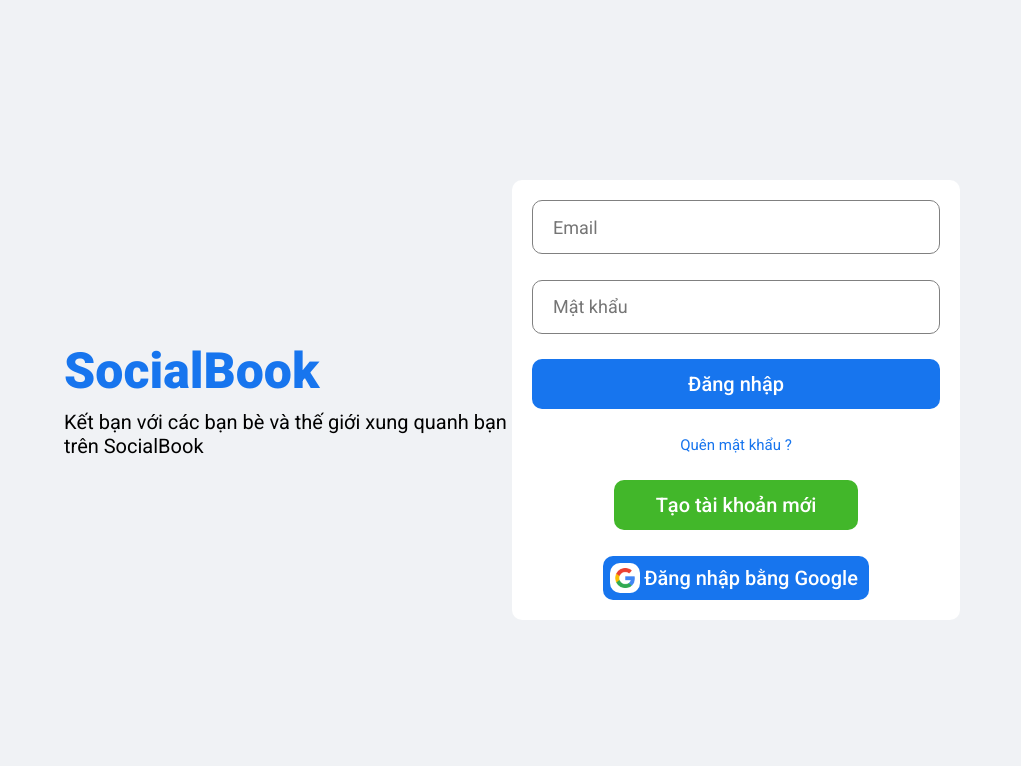
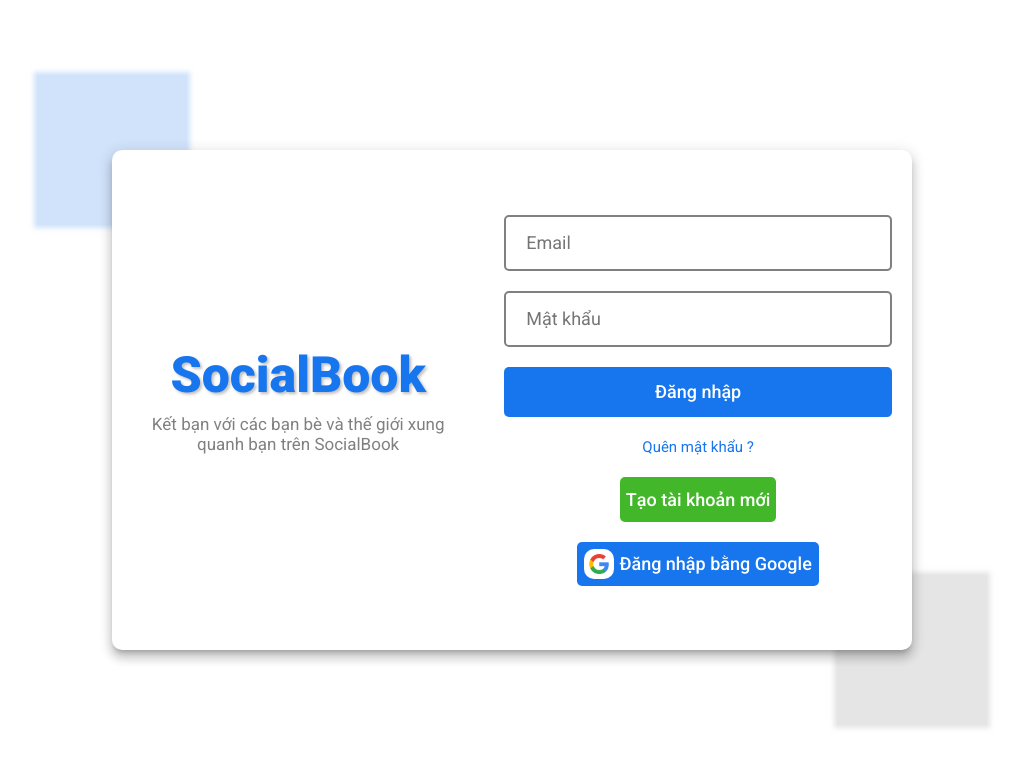
Before and after one commit to tanloi201710/social-media-web, a React (Create React App) app: page /login in a window 1280 px wide. Shown: the top 766 px of the page, without its empty margins (128-1149 px from the left). Built offline with nearby package versions, Linux system fonts and the light colour scheme; a web font is replaced by a local one.

Commit message:
design login and register form

```diff
--- a/src/App.js
+++ b/src/App.js
@@ -34,7 +34,7 @@
 
   useEffect(() => {
     if(user && savedSocket === null) {
-      socket.current = io("ws://localhost:8080");
+      socket.current = io("ws://social-socket-ct466.herokuapp.com");
       dispatch({ type: SET_SOCKET, payload: socket });
     }
   }, [user, dispatch, savedSocket]);
--- a/src/api/index.js
+++ b/src/api/index.js
@@ -1,6 +1,6 @@
 import axios from "axios";
-const API = axios.create({ baseURL: 'http://localhost:5000/api'});
-// const API = axios.create({ baseURL: 'https://social-api-ct466.herokuapp.com/api'});
+// const API = axios.create({ baseURL: 'http://localhost:5000/api'});
+const API = axios.create({ baseURL: 'https://social-api-ct466.herokuapp.com/api'});
 
 API.interceptors.request.use((req) => {
     if(localStorage.getItem('profile')){
--- a/src/pages/login/Login.css
+++ b/src/pages/login/Login.css
@@ -1,21 +1,65 @@
 .login {
     width: 100vw;
     height: 100vh;
-    background-color: #f0f2f5;
+    background-color: #ffffffcc;
     display: flex;
     align-items: center;
     justify-content: center;
-    --border-radius: 5px;
+    --border-radius: 10px;
+    --border-radius-btn: 5px;
+    --button-fsz: 18px;
 }
 
 .loginWrapper {
-    width: 70%;
-    height: 70%;
+    width: 800px;
+    height: 500px;
     display: flex;
+    background-color: white;
+    border-radius: var(--border-radius);
+    -webkit-box-shadow: 0px 5px 5px -3px rgba(0, 0, 0, 0.2),
+        0px 8px 10px 1px rgba(0, 0, 0, 0.14),
+        0px 3px 14px 2px rgba(0, 0, 0, 0.12);
+    box-shadow:  0px 5px 5px -3px rgba(0, 0, 0, 0.2),
+        0px 8px 10px 1px rgba(0, 0, 0, 0.14),
+        0px 3px 14px 2px rgba(0, 0, 0, 0.12);
+    position: relative;
 }
 
-.loginLeft, .loginRight {
+.loginWrapper::before {
+    content: "";
+    position: absolute;
+    top: -75px;
+    left: -75px;
+    width: 150px;
+    height: 150px;
+    background-color: #1775ee;
+    box-shadow:  0px 0px 5px 3px #1775ee;
+    z-index: -1;
+}
+
+.loginWrapper::after {
+    content: "";
+    position: absolute;
+    bottom: -75px;
+    right: -75px;
+    width: 150px;
+    height: 150px;
+    background-color: rgba(0, 0, 0, 0.5);
+    box-shadow:  0px 0px 5px 3px rgba(0, 0, 0, 0.5);
+    z-index: -1;
+}
+
+.loginLeft {
     flex: 1;
+    display: flex;
+    flex-direction: column;
+    justify-content: center;
+    align-items: center;
+    padding: 15px;
+}
+
+.loginRight {
+    flex: 1.25;
     display: flex;
     flex-direction: column;
     justify-content: center;
@@ -26,10 +70,13 @@
     font-weight: 800;
     color: #1775ee;
     margin-bottom: 10px;
+    text-shadow: 2px 2px 3px rgba(0,0,0,0.25);
 }
 
 .loginDesc {
-    font-size: 20px;
+    font-size: 17px;
+    color: gray;
+    text-align: center;
 }
 
 .loginError {
@@ -43,13 +90,12 @@
 }
 
 .loginBox {
-    height: 300px;
+    /* height: 300px; */
     padding: 20px;
-    background-color: white;
-    border-radius: var(--border-radius);
     display: flex;
     flex-direction: column;
     justify-content: space-between;
+    gap: 20px;
 }
 
 /* .loginForm {
@@ -63,18 +109,14 @@
 
 .loginInput {
     height: 50px;
-    border-radius: var(--border-radius);
-    border: 1px solid gray;
+    border-radius: 5px;
+    border: 2px solid gray;
     font-size: 18px;
     padding-left: 20px;
 }
 
 .loginInput:hover {
-    height: 50px;
-    border-radius: 10px;
-    border: 1px solid #1775ee;
-    font-size: 18px;
-    padding-left: 20px;
+    border-color: #1775ee;
 }
 
 .loginInput:focus {
@@ -83,24 +125,17 @@
 
 .loginButton {
     height: 50px;
-    border-radius: var(--border-radius);
+    border-radius: var(--border-radius-btn);
     border: none;
     background-color: #1775ee;
     color: white;
-    font-size: 20px;
+    font-size: var(--button-fsz);
     font-weight: 500;
     cursor: pointer;
 }
 
 .loginButton:hover {
-    height: 50px;
-    border-radius: 10px;
-    border: none;
     background-color: #155ebf;
-    color: white;
-    font-size: 20px;
-    font-weight: 500;
-    cursor: pointer;
 }
 
 .loginForgot {
@@ -114,34 +149,25 @@
 }
 
 .loginRegisterButton {
-    width: 60%;
+    /* width: 60%; */
     align-self: center;
-    height: 50px;
-    border-radius: 10px;
+    height: 45px;
+    border-radius: var(--border-radius-btn);
     border: none;
     background-color: #42b72a;
     color: white;
-    font-size: 20px;
+    font-size: var(--button-fsz);
     font-weight: 500;
     cursor: pointer;
 }
 
 .loginRegisterButton:hover {
-    width: 60%;
-    align-self: center;
-    height: 50px;
-    border-radius: 10px;
-    border: none;
     background-color: #1da701;
-    color: white;
-    font-size: 20px;
-    font-weight: 500;
-    cursor: pointer;
 }
 
 .googleButton {
-    width: 65%;
-    border-radius: 10px;
+    /* width: 65%; */
+    border-radius: var(--border-radius-btn);
     border: none;
     padding: 7px;
     align-self: center;
@@ -152,15 +178,7 @@
 }
 
 .googleButton:hover {
-    width: 65%;
-    border-radius: 10px;
-    border: none;
-    padding: 7px;
-    align-self: center;
     background-color: #155ebf;
-    display: flex;
-    align-items: center;
-    cursor: pointer;
 }
 
 .googleImg {
@@ -177,5 +195,6 @@
     font-weight: 500;
     color: white;
     margin: 0 auto;
-    font-size: 20px;
+    font-size: var(--button-fsz);
+    text-indent: 5px;
 }
--- a/src/pages/register/Register.css
+++ b/src/pages/register/Register.css
@@ -1,4 +1,4 @@
-.login {
+/* .login {
     width: 100vw;
     height: 100vh;
     background-color: #f0f2f5;
@@ -80,4 +80,4 @@
     font-size: 20px;
     font-weight: 500;
     cursor: pointer;
-}
+} */
```
